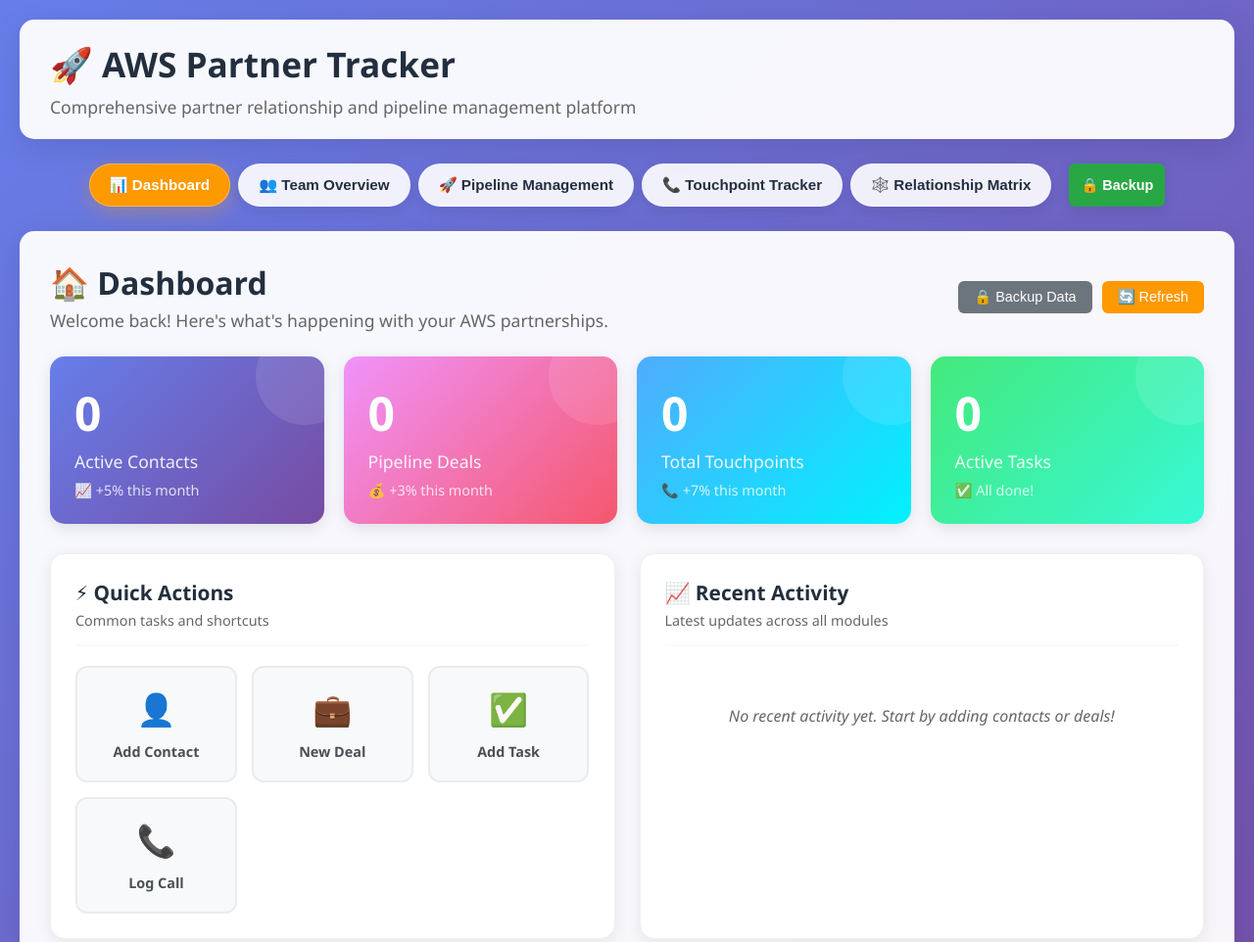
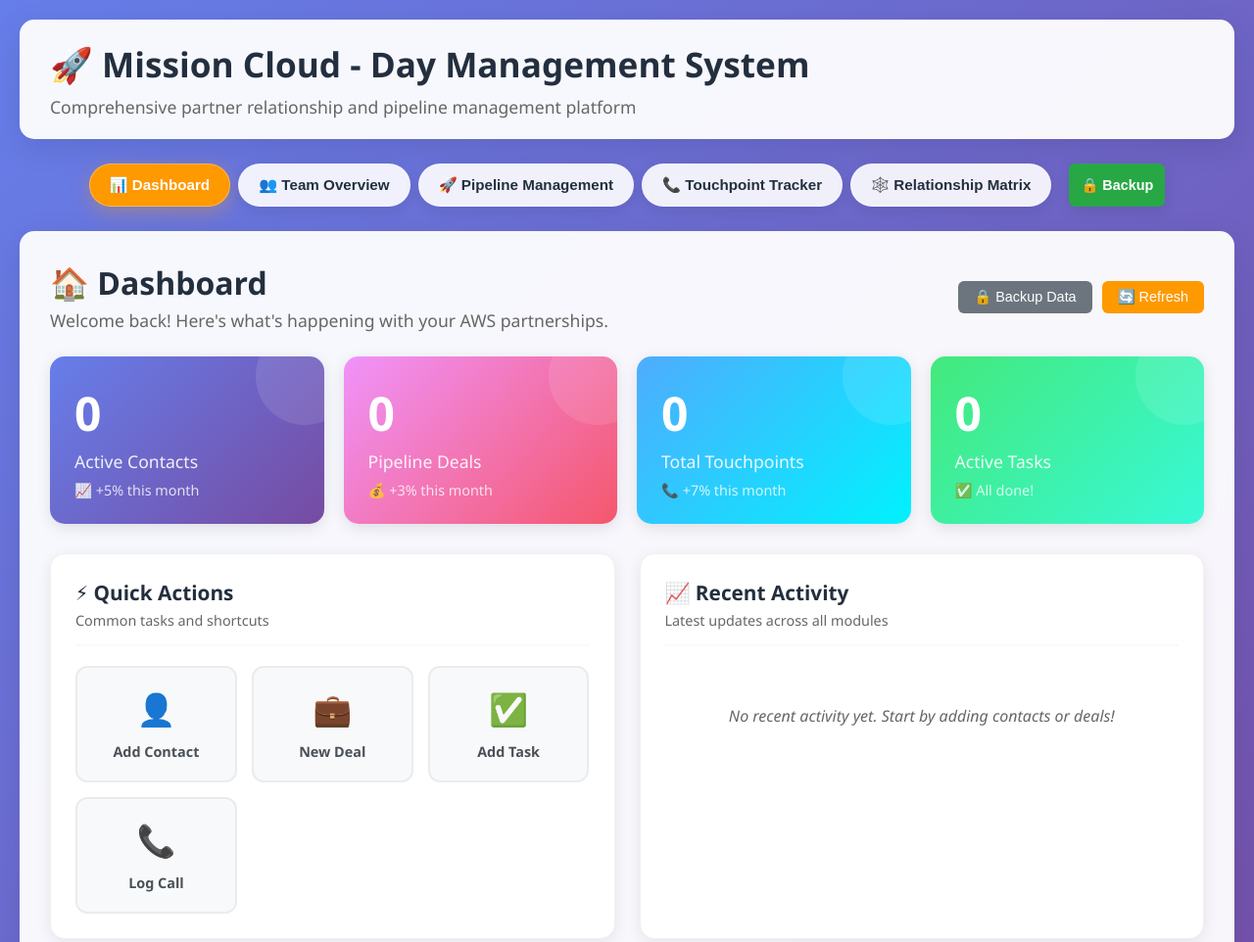
Before and after one commit to mattlince/aws-partner-tracker, a plain HTML site: page index.html in a window 1280 px wide. Shown: the top 962 px of the page at 98% size. Drawn offline with Linux system fonts and the light colour scheme.

Commit message:
changed name

```diff
--- a/index.html
+++ b/index.html
@@ -205,7 +205,7 @@
     <div class="container">
         <!-- Header -->
         <header class="header">
-            <h1>🚀 AWS Partner Tracker</h1>
+            <h1>🚀 Mission Cloud - Day Management System</h1>
             <p>Comprehensive partner relationship and pipeline management platform</p>
         </header>
 
```
